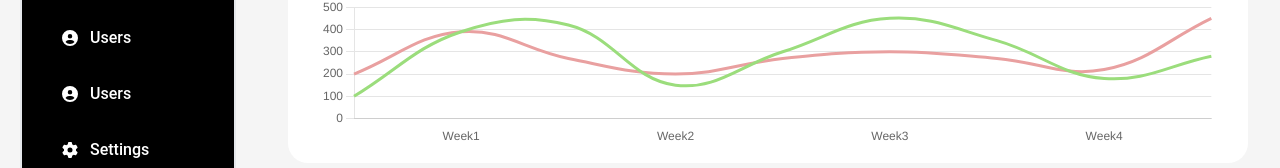
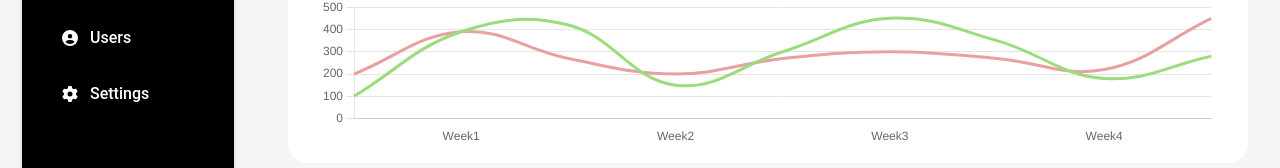
Before and after one commit to omveersingh9821/Dashboard, a Next.js app: page /dashboard in a window 1280 px wide. Shown: the part 276-444 px from the top of the page. Built offline with nearby package versions, Linux system fonts and the light colour scheme.

Commit message:
remove dark color

```diff
--- a/pages/components/Left.js
+++ b/pages/components/Left.js
@@ -42,12 +42,7 @@ const Left = () => {
               <span className="px-3">Users</span>
             </a>
           </li>
-          <li>
-            <a href="#" className="flex items-center px-5 py-3 text-white">
-              <FontAwesomeIcon icon={faCircleUser} className="icon" />
-              <span className="px-3">Users</span>
-            </a>
-          </li>
+
           <li>
             <a href="#" className="flex items-center px-5 py-3 text-white">
               <FontAwesomeIcon icon={faGear} className="icon" />
--- a/pages/components/Right.js
+++ b/pages/components/Right.js
@@ -20,7 +20,7 @@ const Right = () => {
       <Navbar />
       <div className="p-4 ">
         <div className="grid lg:grid-cols-4 sm:grid-cols-2 gap-4 mb-4">
-          <div className="flex items-center justify-center h-24 rounded bg-gray-50 dark:bg-gray-800 ">
+          <div className="flex items-center justify-center h-24 rounded bg-gray-50 ">
             <Card
               color="#bcf2d6"
               head="Total Revenues"
@@ -28,7 +28,7 @@ const Right = () => {
               icons={faGauge}
             />
           </div>
-          <div className="flex items-center justify-center h-24 rounded bg-gray-50 dark:bg-gray-800">
+          <div className="flex items-center justify-center h-24 rounded bg-gray-50 ">
             <Card
               color="#f4e5c1"
               head="Total Transactions"
@@ -36,7 +36,7 @@ const Right = () => {
               icons={faTags}
             />
           </div>
-          <div className="flex items-center justify-center h-24 rounded bg-gray-50 dark:bg-gray-800">
+          <div className="flex items-center justify-center h-24 rounded bg-gray-50 ">
             <Card
               color="#EFDADA"
               head="Total Likes"
@@ -44,7 +44,7 @@ const Right = () => {
               icons={faThumbsUp}
             />
           </div>
-          <div className="flex items-center justify-center h-24 rounded bg-gray-50 dark:bg-gray-800 ">
+          <div className="flex items-center justify-center h-24 rounded bg-gray-50  ">
             <Card
               color="#DEE0EF"
               head="Total Users"
@@ -54,7 +54,7 @@ const Right = () => {
           </div>
         </div>
 
-        <div className="flex items-center justify-center h-70 mb-4 rounded dark:bg-gray-800 graph">
+        <div className="flex items-center justify-center h-70 mb-4 rounded  graph">
           <Chart />
         </div>
 
@@ -62,7 +62,7 @@ const Right = () => {
           <div className="flex items-center justify-center rounded ">
             <Card2 />
           </div>
-          <div className="flex items-center justify-center rounded  dark:bg-gray-800">
+          <div className="flex items-center justify-center rounded  ">
             <Card3 />
           </div>
         </div>
```
Also changed, not shown: pages/dashboard.js (+2 -5 lines).
